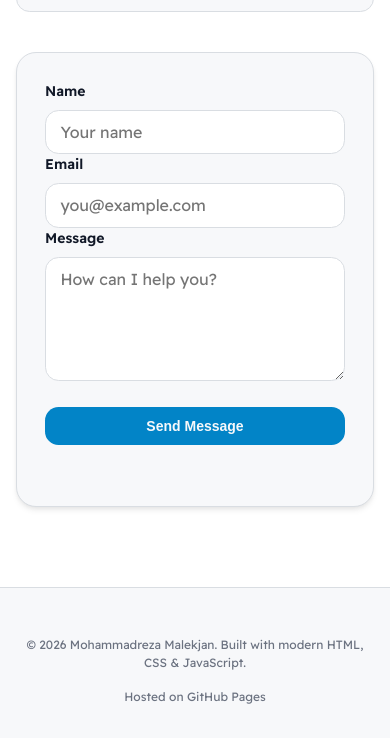
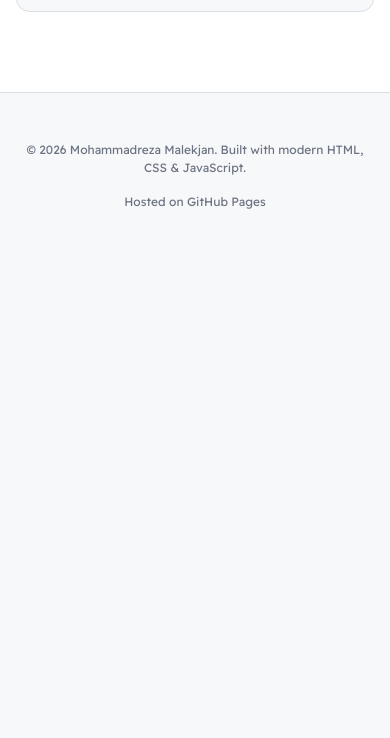
Before and after one commit to mrmalekjan/mrmalekjan.github.io, a plain HTML site: page index.html in a window 390 px wide. Shown: the part 6211-6949 px from the top of the page. After the commit the page ends 6454 px from the top, so only its background shows below. Drawn offline with nearby package versions, Linux system fonts and the light colour scheme.

Commit message:
remove: contact form from contact section
- Remove Name/Email/Message form box from contact section
- Keep contact methods (Email, Phone, LinkedIn, GitHub, Telegram)
- Contact section now only displays contact info cards

```diff
--- a/index.html
+++ b/index.html
@@ -247,16 +247,6 @@
               <a href="https://t.me/mohammadrezamalekjan" target="_blank" rel="noopener noreferrer" class="contact-method"><i class="fab fa-telegram"></i><div class="contact-method-info"><div class="label">Telegram</div><div class="value">mohammadrezamalekjan</div></div></a>
             </div>
           </div>
-          <form class="contact-form" novalidate>
-            <label for="contact-name">Name</label>
-            <input type="text" id="contact-name" name="name" placeholder="Your name" required />
-            <label for="contact-email">Email</label>
-            <input type="email" id="contact-email" name="email" placeholder="you@example.com" required />
-            <label for="contact-message">Message</label>
-            <textarea id="contact-message" name="message" rows="5" placeholder="How can I help you?" required></textarea>
-            <button type="submit" class="btn btn-primary">Send Message</button>
-            <p class="form-msg"></p>
-          </form>
         </div>
       </div>
     </section>
```
